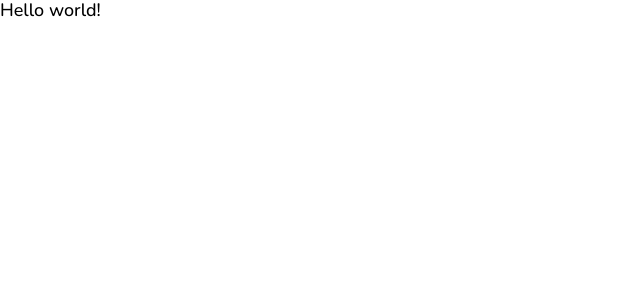
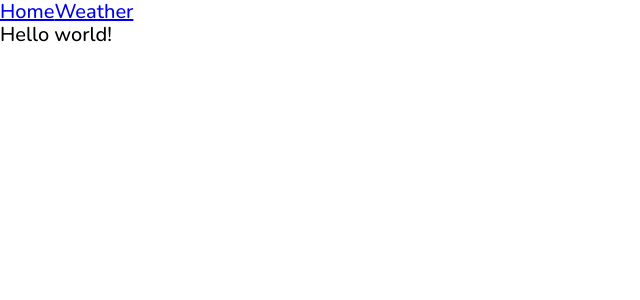
Before and after one commit to OneStepCloser/tinkoff-solution-cup-2023-2, a React (Create React App) app: page / in a window 1280 px wide. Shown: the top 300 px of the page, without its empty margins (0-640 px from the left). Built offline with nearby package versions, Linux system fonts and the light colour scheme.

Commit message:
Добавить react-router-dom

```diff
--- a/package.json
+++ b/package.json
@@ -15,6 +15,7 @@
     "react": "^18.2.0",
     "react-dom": "^18.2.0",
     "react-helmet": "^6.1.0",
+    "react-router-dom": "^6.10.0",
     "react-scripts": "5.0.1",
     "typescript": "^4.9.5",
     "web-vitals": "^2.1.4"
--- a/src/components/app/app.tsx
+++ b/src/components/app/app.tsx
@@ -1,5 +1,9 @@
 import React from 'react';
 import {Helmet} from 'react-helmet';
+import {Link, Route, Routes} from 'react-router-dom';
+
+import {MainPage} from '../../pages/main/main';
+import {WeatherPage} from '../../pages/weather/weather';
 
 import 'normalize.css';
 
@@ -14,7 +18,12 @@ function App() {
                     rel="stylesheet"
                 />
             </Helmet>
-            Hello world!
+            <Link to="/">Home</Link>
+            <Link to="/weather">Weather</Link>
+            <Routes>
+                <Route path='/weather' element={<WeatherPage/>}/>
+                <Route path='/' element={<MainPage/>}/>
+            </Routes>
         </div>
     );
 }
--- a/src/index.css
+++ b/src/index.css
@@ -1,7 +1,7 @@
 body {
   margin: 0;
   font-family: 'Nunito', sans-serif;
-  font-size: 18px;
+  font-size: 20px;
   font-weight: 500;
   -webkit-font-smoothing: antialiased;
   -moz-osx-font-smoothing: grayscale;
--- a/src/index.tsx
+++ b/src/index.tsx
@@ -1,13 +1,18 @@
 import React from 'react';
 import ReactDOM from 'react-dom/client';
-import './index.css';
+import {BrowserRouter} from 'react-router-dom';
+
 import App from './components/app/app';
 
+import './index.css';
+
 const root = ReactDOM.createRoot(
-  document.getElementById('root') as HTMLElement
+    document.getElementById('root') as HTMLElement
 );
 root.render(
-  <React.StrictMode>
-    <App />
-  </React.StrictMode>
+    <React.StrictMode>
+        <BrowserRouter>
+            <App/>
+        </BrowserRouter>
+    </React.StrictMode>
 );
--- /dev/null
+++ b/src/pages/main/main.tsx
@@ -0,0 +1,7 @@
+import React, { FC } from 'react';
+
+export const MainPage: FC = (props) => {
+    return (
+        <div>Hello world!</div>
+    );
+};
--- /dev/null
+++ b/src/pages/weather/weather.tsx
@@ -0,0 +1,7 @@
+import React, { FC } from 'react';
+
+export const WeatherPage: FC = (props) => {
+    return (
+        <div>Hey ya! I'm the weather</div>
+    );
+};
```
Also changed, not shown: 1 other file (tests, documents, lock files or other folders).
